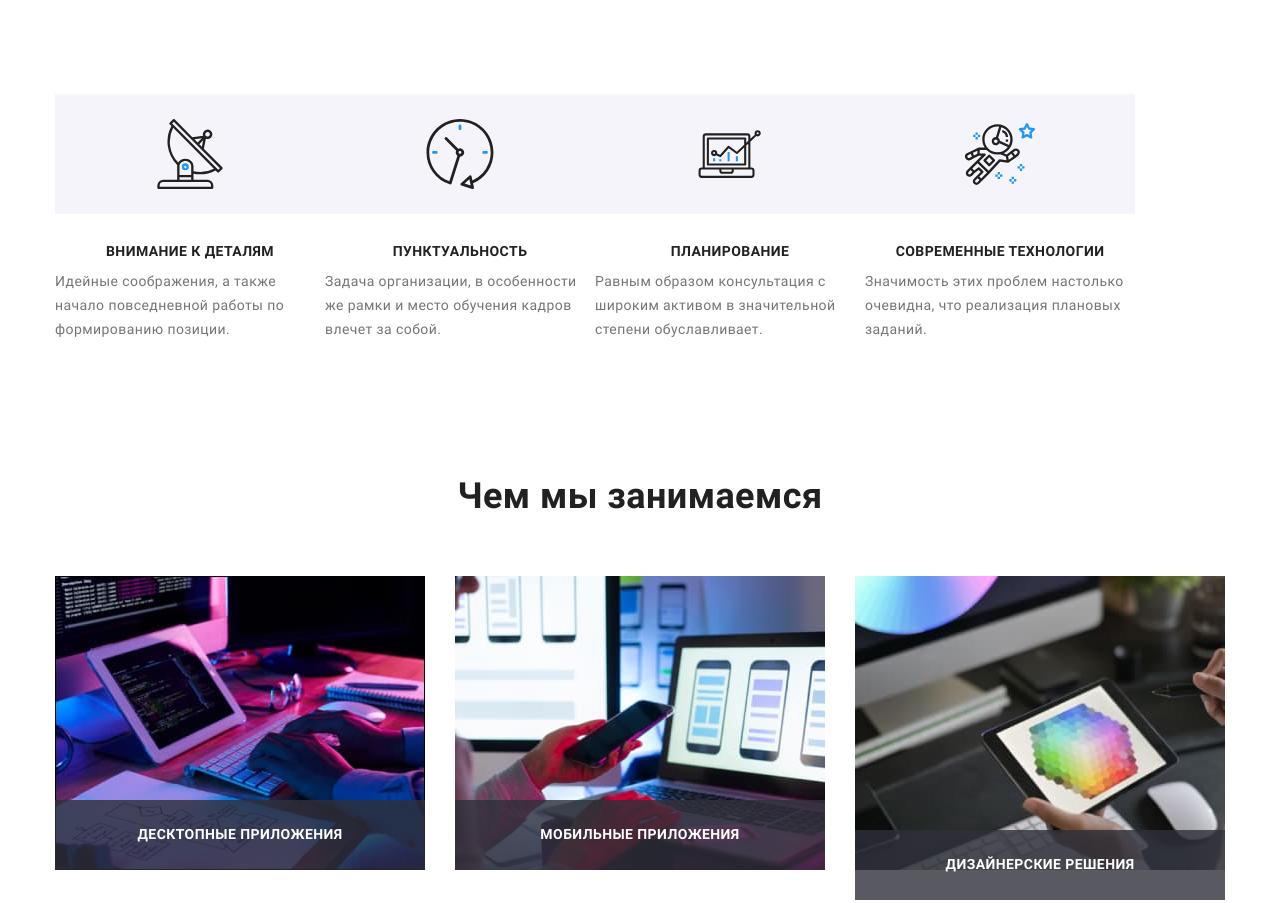
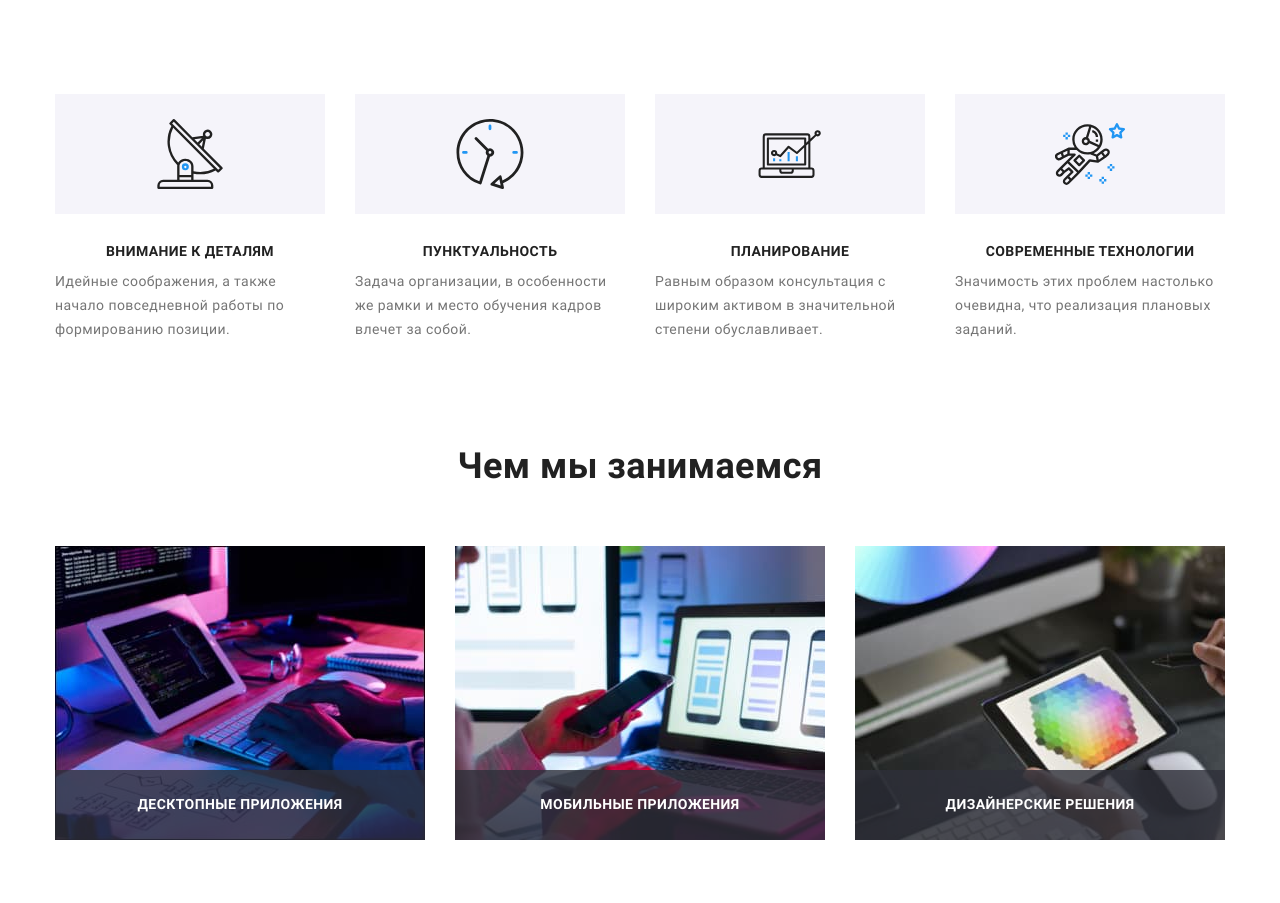
Before and after one commit to maksar24/goit-markup-hw-08, a plain HTML site: page index.html in a window 1280 px wide. Shown: the part 681-1584 px from the top of the page. Drawn offline with nearby package versions, Linux system fonts and the light colour scheme.

Commit message:
Фиксит все до секции Team

```diff
--- a/sass/components/_advantage.scss
+++ b/sass/components/_advantage.scss
@@ -1,11 +1,27 @@
 .advantage {
   &__list {
+    flex-wrap: wrap;
+    margin-left: -30px;
+    margin-top: -30px;
+
     @media (min-width: $tablet-width) {
-      flex-wrap: wrap;
     }
 
     @media (min-width: $desktop-width) {
-      flex-wrap: nowrap;
+    }
+  }
+
+  &__item {
+    margin-left: 30px;
+    margin-top: 30px;
+    flex-basis: calc(100% / 1 - 30px);
+
+    @media (min-width: $tablet-width) {
+      flex-basis: calc(100% / 2 - 60px);
+    }
+
+    @media (min-width: $desktop-width) {
+      flex-basis: calc(100% / 4 - 60px);
     }
   }
 
@@ -50,8 +66,4 @@
       width: 270px;
     }
   }
-
-  &__item:not(:last-child) {
-    margin-bottom: 30px;
-  }
 }
--- a/sass/components/_common.scss
+++ b/sass/components/_common.scss
@@ -30,8 +30,6 @@
 }
 
 .item:not(:last-child) {
-  margin-bottom: 30px;
-
   @media (min-width: $tablet-width) {
     margin-right: 30px;
   }
```
Also changed, not shown: css/main.css, css/main.min.css, 2 other files.
